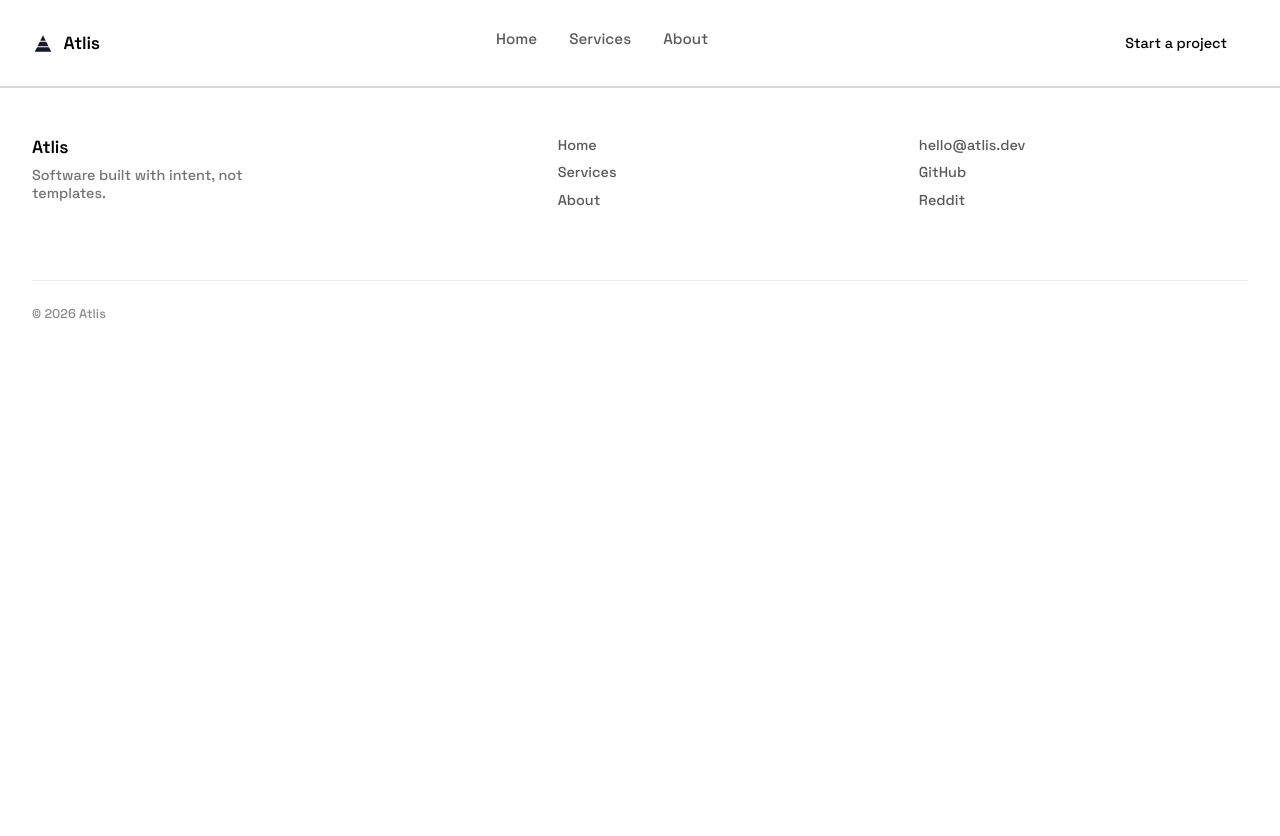
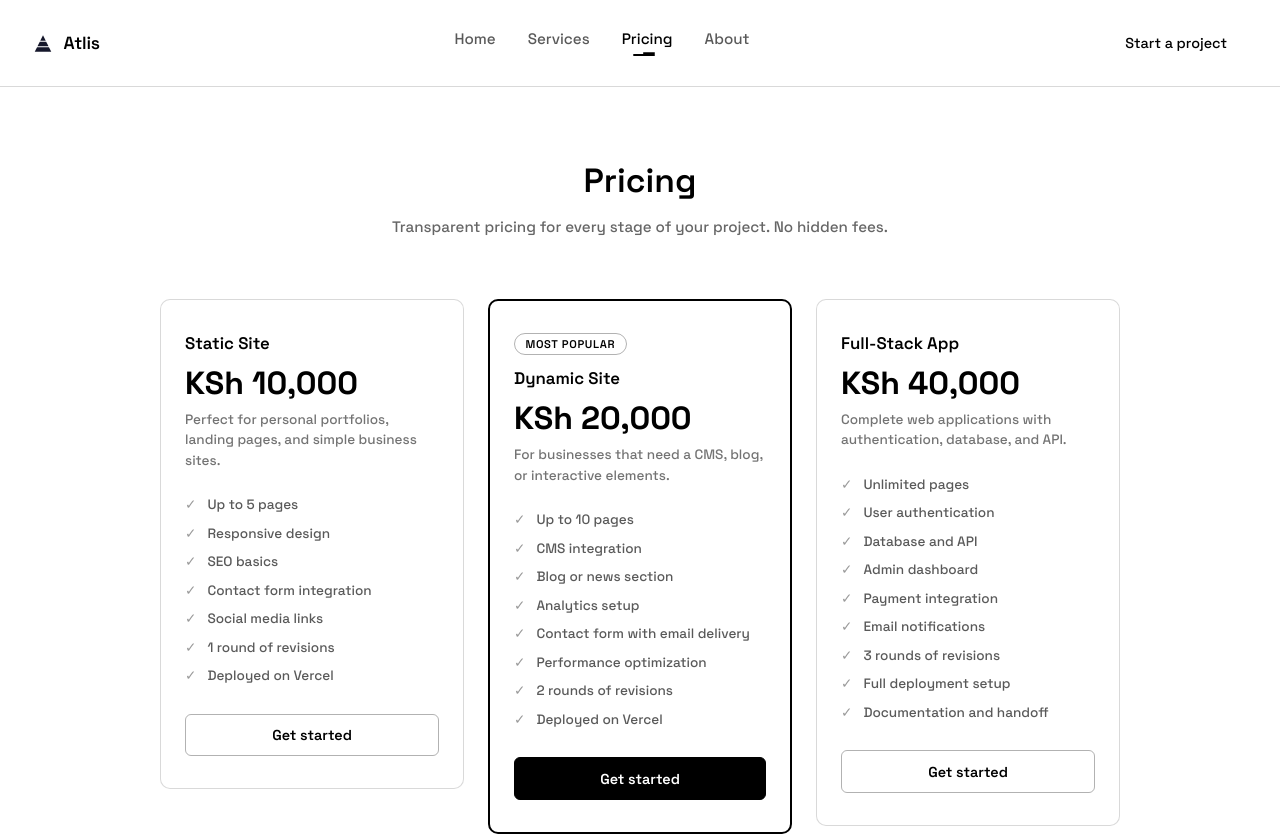
Before and after one commit to Laz-28/ATLIS, a React (Vite) app: page /pricing in a window 1280 px wide. Shown: the top 836 px of the page. Before the commit the page ends 800 px from the top, so only its background shows below. Built offline with nearby package versions, Linux system fonts and the light colour scheme.

Commit message:
Add the pricing section

```diff
--- a/src/App.jsx
+++ b/src/App.jsx
@@ -3,6 +3,7 @@ import Header from './components/Header';
 import Footer from './components/Footer';
 import Home from './pages/Home';
 import ServicesPricing from './pages/ServicesPricing';
+import Pricing from './pages/Pricing';
 import AboutContact from './pages/AboutContact';
 
 function App() {
@@ -12,6 +13,7 @@ function App() {
       <Routes>
         <Route path="/" element={<Home />} />
         <Route path="/services" element={<ServicesPricing />} />
+        <Route path="/pricing" element={<Pricing />} />
         <Route path="/about" element={<AboutContact />} />
       </Routes>
       <Footer />
--- a/src/components/Header.jsx
+++ b/src/components/Header.jsx
@@ -20,6 +20,9 @@ function Header() {
         <NavLink to="/services" className={linkClass}>
           Services
         </NavLink>
+        <NavLink to="/pricing" className={linkClass}>
+          Pricing
+        </NavLink>
         <NavLink to="/about" className={linkClass}>
           About
         </NavLink>
--- /dev/null
+++ b/src/pages/Pricing.css
@@ -0,0 +1,200 @@
+.pricing-page {
+  background: var(--bg);
+  color: var(--text);
+}
+
+.pricing-intro {
+  text-align: center;
+  padding: 4.5rem 1.5rem 3rem;
+}
+
+.pricing-intro h1 {
+  font-family: 'Space Grotesk', sans-serif;
+  font-size: clamp(1.5rem, 3.5vw, 2.1rem);
+  font-weight: 600;
+  margin: 0 0 0.6rem;
+}
+
+.pricing-intro p {
+  color: var(--overlay-60);
+  font-size: 0.95rem;
+}
+
+/* ── Card grid ── */
+.pricing-grid-wrapper {
+  max-width: 60rem;
+  margin: 0 auto;
+  padding: 0 2rem 3rem;
+}
+
+.pricing-grid {
+  display: grid;
+  grid-template-columns: repeat(3, 1fr);
+  gap: 1.5rem;
+  align-items: start;
+}
+
+/* ── Card base ── */
+.pricing-card {
+  background: var(--bg);
+  border: 1px solid var(--overlay-15);
+  border-radius: 10px;
+  padding: 2rem 1.5rem;
+  display: flex;
+  flex-direction: column;
+  position: relative;
+  transition: transform 0.25s ease, box-shadow 0.25s ease;
+}
+
+.pricing-card:hover {
+  transform: translateY(-8px) scale(1.02);
+  box-shadow:
+    0 12px 32px rgba(0, 0, 0, 0.12),
+    0 4px 12px rgba(0, 0, 0, 0.06);
+}
+
+@media (prefers-color-scheme: dark) {
+  .pricing-card:hover {
+    box-shadow:
+      0 12px 32px rgba(255, 255, 255, 0.06),
+      0 4px 12px rgba(255, 255, 255, 0.03);
+  }
+}
+
+/* ── Featured card ── */
+.pricing-card--featured {
+  border-color: var(--text);
+  border-width: 2px;
+}
+
+/* ── Badge ── */
+.pricing-badge {
+  display: inline-block;
+  font-size: 0.7rem;
+  font-weight: 600;
+  text-transform: uppercase;
+  letter-spacing: 0.06em;
+  padding: 0.2rem 0.65rem;
+  border: 1px solid var(--overlay-30);
+  border-radius: 100px;
+  margin-bottom: 0.75rem;
+  width: fit-content;
+}
+
+/* ── Typography ── */
+.pricing-card__name {
+  font-size: 1.05rem;
+  font-weight: 600;
+  margin: 0 0 0.6rem;
+}
+
+.pricing-card__price {
+  font-family: 'Space Grotesk', sans-serif;
+  font-size: 2rem;
+  font-weight: 700;
+  margin: 0 0 0.5rem;
+  line-height: 1.2;
+}
+
+.pricing-card__desc {
+  font-size: 0.85rem;
+  color: var(--overlay-55);
+  line-height: 1.5;
+  margin: 0 0 1.5rem;
+}
+
+/* ── Feature list ── */
+.pricing-card__features {
+  list-style: none;
+  padding: 0;
+  margin: 0 0 1.75rem;
+  display: flex;
+  flex-direction: column;
+  gap: 0.55rem;
+  flex: 1;
+}
+
+.pricing-card__features li {
+  font-size: 0.85rem;
+  color: var(--overlay-65);
+  padding-left: 1.4rem;
+  position: relative;
+  line-height: 1.45;
+}
+
+.pricing-card__features li::before {
+  content: '✓';
+  position: absolute;
+  left: 0;
+  color: var(--overlay-40);
+  font-size: 0.85rem;
+}
+
+/* ── CTA button ── */
+.pricing-card__btn {
+  display: block;
+  text-align: center;
+  text-decoration: none;
+  padding: 0.7rem 1.5rem;
+  font-size: 0.9rem;
+  font-weight: 600;
+  font-family: inherit;
+  border: 1px solid var(--overlay-30);
+  border-radius: 6px;
+  color: var(--text);
+  background: transparent;
+  transition: background 0.2s ease, color 0.2s ease, border-color 0.2s ease;
+}
+
+.pricing-card__btn:hover {
+  border-color: var(--text);
+}
+
+.pricing-card__btn--primary {
+  background: var(--btn-primary-bg);
+  color: var(--btn-primary-text);
+  border-color: var(--btn-primary-bg);
+}
+
+.pricing-card__btn--primary:hover {
+  background: var(--overlay-85);
+  border-color: var(--overlay-85);
+}
+
+/* ── Bottom note ── */
+.pricing-note {
+  text-align: center;
+  padding: 0 2rem 4rem;
+}
+
+.pricing-note p {
+  font-size: 0.9rem;
+  color: var(--overlay-50);
+}
+
+.pricing-note a {
+  color: var(--text);
+  text-decoration: underline;
+  text-underline-offset: 3px;
+}
+
+.pricing-note a:hover {
+  color: var(--overlay-65);
+}
+
+/* ── Mobile ── */
+@media (max-width: 700px) {
+  .pricing-intro {
+    padding: 3.5rem 1.25rem 2rem;
+  }
+  .pricing-grid-wrapper {
+    padding: 0 1.25rem 2.5rem;
+  }
+  .pricing-grid {
+    grid-template-columns: 1fr;
+    gap: 1.25rem;
+  }
+  .pricing-note {
+    padding: 0 1.25rem 3rem;
+  }
+}
--- /dev/null
+++ b/src/pages/Pricing.jsx
@@ -0,0 +1,103 @@
+import { Link } from 'react-router-dom';
+import './Pricing.css';
+
+const plans = [
+  {
+    name: 'Static Site',
+    price: 'KSh 10,000',
+    description: 'Perfect for personal portfolios, landing pages, and simple business sites.',
+    features: [
+      'Up to 5 pages',
+      'Responsive design',
+      'SEO basics',
+      'Contact form integration',
+      'Social media links',
+      '1 round of revisions',
+      'Deployed on Vercel',
+    ],
+    cta: 'Get started',
+    highlighted: false,
+  },
+  {
+    name: 'Dynamic Site',
+    price: 'KSh 20,000',
+    description: 'For businesses that need a CMS, blog, or interactive elements.',
+    features: [
+      'Up to 10 pages',
+      'CMS integration',
+      'Blog or news section',
+      'Analytics setup',
+      'Contact form with email delivery',
+      'Performance optimization',
+      '2 rounds of revisions',
+      'Deployed on Vercel',
+    ],
+    cta: 'Get started',
+    highlighted: true,
+    badge: 'Most popular',
+  },
+  {
+    name: 'Full-Stack App',
+    price: 'KSh 40,000',
+    description: 'Complete web applications with authentication, database, and API.',
+    features: [
+      'Unlimited pages',
+      'User authentication',
+      'Database and API',
+      'Admin dashboard',
+      'Payment integration',
+      'Email notifications',
+      '3 rounds of revisions',
+      'Full deployment setup',
+      'Documentation and handoff',
+    ],
+    cta: 'Get started',
+    highlighted: false,
+  },
+];
+
+function Pricing() {
+  return (
+    <main className="pricing-page">
+      <section className="pricing-intro">
+        <h1>Pricing</h1>
+        <p>Transparent pricing for every stage of your project. No hidden fees.</p>
+      </section>
+
+      <section className="pricing-grid-wrapper">
+        <div className="pricing-grid">
+          {plans.map((plan) => (
+            <div
+              className={`pricing-card${plan.highlighted ? ' pricing-card--featured' : ''}`}
+              key={plan.name}
+            >
+              {plan.badge && <span className="pricing-badge">{plan.badge}</span>}
+              <h3 className="pricing-card__name">{plan.name}</h3>
+              <p className="pricing-card__price">{plan.price}</p>
+              <p className="pricing-card__desc">{plan.description}</p>
+              <ul className="pricing-card__features">
+                {plan.features.map((f) => (
+                  <li key={f}>{f}</li>
+                ))}
+              </ul>
+              <Link
+                to="/about"
+                className={`pricing-card__btn ${plan.highlighted ? 'pricing-card__btn--primary' : ''}`}
+              >
+                {plan.cta}
+              </Link>
+            </div>
+          ))}
+        </div>
+      </section>
+
+      <section className="pricing-note">
+        <p>
+          Need something custom? <Link to="/about">Get in touch</Link> and we'll scope it together.
+        </p>
+      </section>
+    </main>
+  );
+}
+
+export default Pricing;
```
